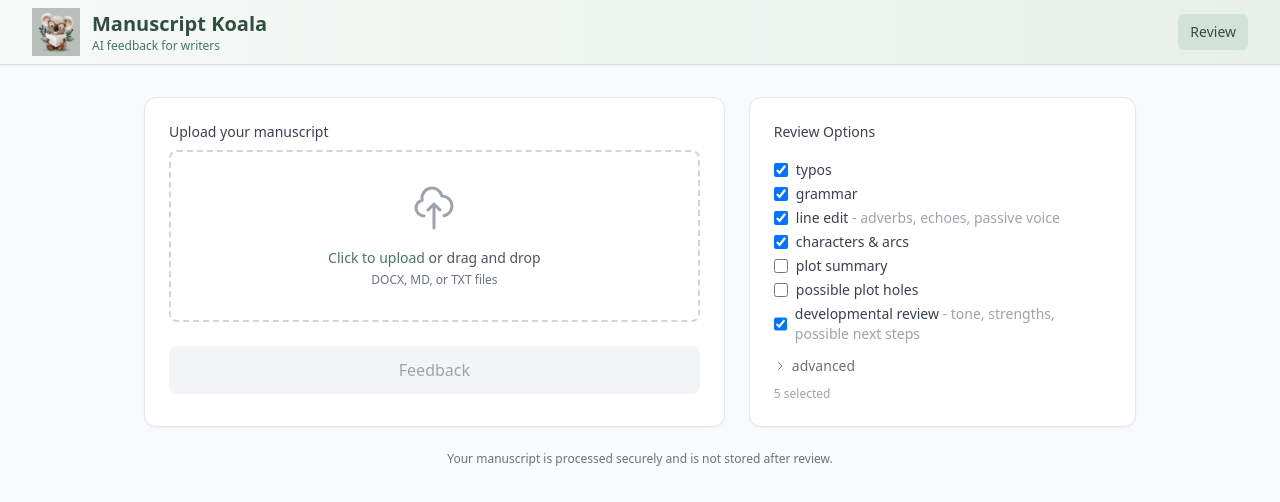
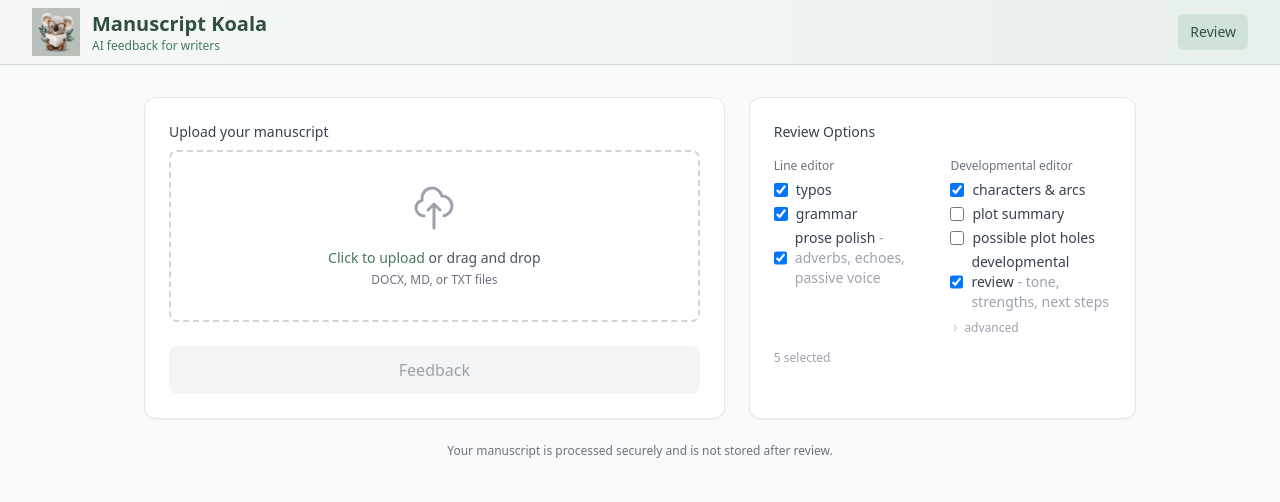
Before and after one commit to mindfu23/ManuscriptReview, a React (Vite) app: page / in a window 1280 px wide. Shown: the top 502 px of the page. Built offline with nearby package versions, Linux system fonts and the light colour scheme; no server answers.

Commit message:
revisions to admin to separately track Anthropic API costs via token for this app

```diff
--- a/src/components/ReviewOptions.tsx
+++ b/src/components/ReviewOptions.tsx
@@ -8,24 +8,30 @@ interface ReviewOption {
   defaultChecked: boolean;
 }
 
-const MAIN_OPTIONS: ReviewOption[] = [
+// Line editor options (left column)
+const LINE_EDITOR_OPTIONS: ReviewOption[] = [
   { id: 'typo', label: 'typos', defaultChecked: true },
   { id: 'grammar', label: 'grammar', defaultChecked: true },
-  { id: 'line_edit', label: 'line edit', description: 'adverbs, echoes, passive voice', defaultChecked: true },
+  { id: 'line_edit', label: 'prose polish', description: 'adverbs, echoes, passive voice', defaultChecked: true },
+];
+
+// Developmental editor options (right column)
+const DEV_EDITOR_OPTIONS: ReviewOption[] = [
   { id: 'characters', label: 'characters & arcs', defaultChecked: true },
   { id: 'plot_summary', label: 'plot summary', defaultChecked: false },
   { id: 'plot_holes', label: 'possible plot holes', defaultChecked: false },
-  { id: 'developmental', label: 'developmental review', description: 'tone, strengths, possible next steps', defaultChecked: true },
+  { id: 'developmental', label: 'developmental review', description: 'tone, strengths, next steps', defaultChecked: true },
 ];
 
+// Advanced options (under developmental)
 const ADVANCED_OPTIONS: ReviewOption[] = [
   { id: 'style_consistency', label: 'style', defaultChecked: false },
-  { id: 'dialogue_voice', label: 'character dialogue & voice', defaultChecked: false },
+  { id: 'dialogue_voice', label: 'dialogue & voice', defaultChecked: false },
   { id: 'pacing', label: 'pacing', defaultChecked: false },
   { id: 'themes', label: 'theme', defaultChecked: false },
 ];
 
-export const DEFAULT_OPTIONS = [...MAIN_OPTIONS, ...ADVANCED_OPTIONS]
+export const DEFAULT_OPTIONS = [...LINE_EDITOR_OPTIONS, ...DEV_EDITOR_OPTIONS, ...ADVANCED_OPTIONS]
   .filter(opt => opt.defaultChecked)
   .map(opt => opt.id);
 
@@ -52,18 +58,27 @@ export default function ReviewOptions() {
   );
 
   return (
-    <div className="space-y-1">
+    <div className="space-y-2">
+      <div className="grid grid-cols-2 gap-4">
+        {/* Line editor column */}
         <div>
-        {MAIN_OPTIONS.map(opt => renderOption(opt))}
+          <h4 className="text-xs font-medium text-gray-500 mb-1">Line editor</h4>
+          {LINE_EDITOR_OPTIONS.map(opt => renderOption(opt))}
         </div>
 
-      <div className="pt-1">
+        {/* Developmental editor column */}
+        <div>
+          <h4 className="text-xs font-medium text-gray-500 mb-1">Developmental editor</h4>
+          {DEV_EDITOR_OPTIONS.map(opt => renderOption(opt))}
+
+          {/* Advanced options under developmental */}
+          <div className="mt-1">
             <button
               onClick={() => setShowAdvanced(!showAdvanced)}
-          className="flex items-center gap-1.5 text-sm text-gray-500 hover:text-gray-700 transition-colors py-0.5"
+              className="flex items-center gap-1 text-xs text-gray-400 hover:text-gray-600 transition-colors py-0.5"
             >
               <svg
-            className={`w-3 h-3 transition-transform ${showAdvanced ? 'rotate-90' : ''}`}
+                className={`w-2.5 h-2.5 transition-transform ${showAdvanced ? 'rotate-90' : ''}`}
                 fill="none"
                 stroke="currentColor"
                 viewBox="0 0 24 24"
@@ -74,10 +89,12 @@ export default function ReviewOptions() {
             </button>
 
             {showAdvanced && (
-          <div>
-            {ADVANCED_OPTIONS.map(opt => renderOption(opt, true))}
+              <div className="pl-3">
+                {ADVANCED_OPTIONS.map(opt => renderOption(opt))}
               </div>
             )}
+          </div>
+        </div>
       </div>
 
       <div className="text-xs text-gray-400 pt-1">
--- a/src/pages/Admin.tsx
+++ b/src/pages/Admin.tsx
@@ -1,5 +1,5 @@
 import { useState, useEffect } from 'react';
-import api, { AdminSettings } from '../services/api';
+import api, { AdminSettings, UsageStats } from '../services/api';
 
 export default function Admin() {
   const [isLoggedIn, setIsLoggedIn] = useState(false);
@@ -11,6 +11,8 @@ export default function Admin() {
   const [selectedTone, setSelectedTone] = useState('');
   const [isSaving, setIsSaving] = useState(false);
   const [saveMessage, setSaveMessage] = useState('');
+
+  const [usageStats, setUsageStats] = useState<UsageStats | null>(null);
 
   // Check if already logged in (token in memory)
   useEffect(() => {
@@ -26,6 +28,7 @@ export default function Admin() {
       await api.adminLogin(password);
       setIsLoggedIn(true);
       loadSettings();
+      loadUsageStats();
     } catch {
       setLoginError('Invalid password');
     } finally {
@@ -40,6 +43,15 @@ export default function Admin() {
       setSelectedTone(data.tone);
     } catch (error) {
       console.error('Failed to load settings:', error);
+    }
+  };
+
+  const loadUsageStats = async () => {
+    try {
+      const data = await api.getUsageStats();
+      setUsageStats(data);
+    } catch (error) {
+      console.error('Failed to load usage stats:', error);
     }
   };
 
@@ -62,6 +74,7 @@ export default function Admin() {
     api.clearAdminToken();
     setIsLoggedIn(false);
     setSettings(null);
+    setUsageStats(null);
     setPassword('');
   };
 
@@ -124,6 +137,57 @@ export default function Admin() {
           Logout
         </button>
       </div>
+
+      {/* API Usage Stats */}
+      {usageStats && (
+        <div className="bg-white rounded-xl shadow-sm border border-gray-200 p-6 mb-6">
+          <h2 className="text-lg font-semibold text-gray-900 mb-4">
+            API Usage This Month
+          </h2>
+          <p className="text-xs text-gray-500 mb-4">
+            Month: {new Date(usageStats.month).toLocaleDateString('en-US', { month: 'long', year: 'numeric' })}
+          </p>
+
+          <div className="grid grid-cols-3 gap-4 mb-6">
+            <div className="bg-gray-50 rounded-lg p-4 text-center">
+              <p className="text-2xl font-bold text-primary-600">
+                ${usageStats.total_cost.toFixed(2)}
+              </p>
+              <p className="text-xs text-gray-500">Total Cost</p>
+            </div>
+            <div className="bg-gray-50 rounded-lg p-4 text-center">
+              <p className="text-2xl font-bold text-gray-900">
+                {usageStats.total_reviews}
+              </p>
+              <p className="text-xs text-gray-500">Reviews</p>
+            </div>
+            <div className="bg-gray-50 rounded-lg p-4 text-center">
+              <p className="text-2xl font-bold text-gray-900">
+                ${usageStats.avg_cost_per_review.toFixed(2)}
+              </p>
+              <p className="text-xs text-gray-500">Avg/Review</p>
+            </div>
+          </div>
+
+          {usageStats.recent_reviews.length > 0 && (
+            <div>
+              <h3 className="text-sm font-medium text-gray-700 mb-2">Recent Reviews</h3>
+              <div className="space-y-2 max-h-48 overflow-y-auto">
+                {usageStats.recent_reviews.slice().reverse().map((review, i) => (
+                  <div key={i} className="flex justify-between items-center text-xs py-1 border-b border-gray-100">
+                    <span className="text-gray-600">
+                      {new Date(review.timestamp).toLocaleDateString()} - {review.word_count.toLocaleString()} words
+                    </span>
+                    <span className="text-gray-900 font-medium">
+                      ${review.estimated_cost.toFixed(3)}
+                    </span>
+                  </div>
+                ))}
+              </div>
+            </div>
+          )}
+        </div>
+      )}
 
       <div className="bg-white rounded-xl shadow-sm border border-gray-200 p-6 space-y-6">
         {/* Tone settings */}
--- a/src/services/api.ts
+++ b/src/services/api.ts
@@ -28,6 +28,23 @@ export interface AdminSettings {
   tone: string;
   tone_config: Record<string, unknown>;
   available_tones: string[];
+}
+
+export interface RecentReview {
+  timestamp: string;
+  options: string[];
+  word_count: number;
+  estimated_cost: number;
+}
+
+export interface UsageStats {
+  month: string;
+  total_cost: number;
+  total_reviews: number;
+  avg_cost_per_review: number;
+  total_input_tokens: number;
+  total_output_tokens: number;
+  recent_reviews: RecentReview[];
 }
 
 class ApiClient {
@@ -132,6 +149,19 @@ class ApiClient {
 
     return response.json();
   }
+
+  async getUsageStats(): Promise<UsageStats> {
+    if (!this.adminToken) throw new Error('Not authenticated');
+
+    const response = await fetch(`${this.baseUrl}/admin/usage`, {
+      headers: {
+        Authorization: `Bearer ${this.adminToken}`,
+      },
+    });
+
+    if (!response.ok) throw new Error('Failed to fetch usage stats');
+    return response.json();
+  }
 }
 
 export const api = new ApiClient(API_URL);
```
Also changed, not shown: 1 other file (tests, documents, lock files or other folders). Lines whose indentation alone changed are shown as unchanged.
